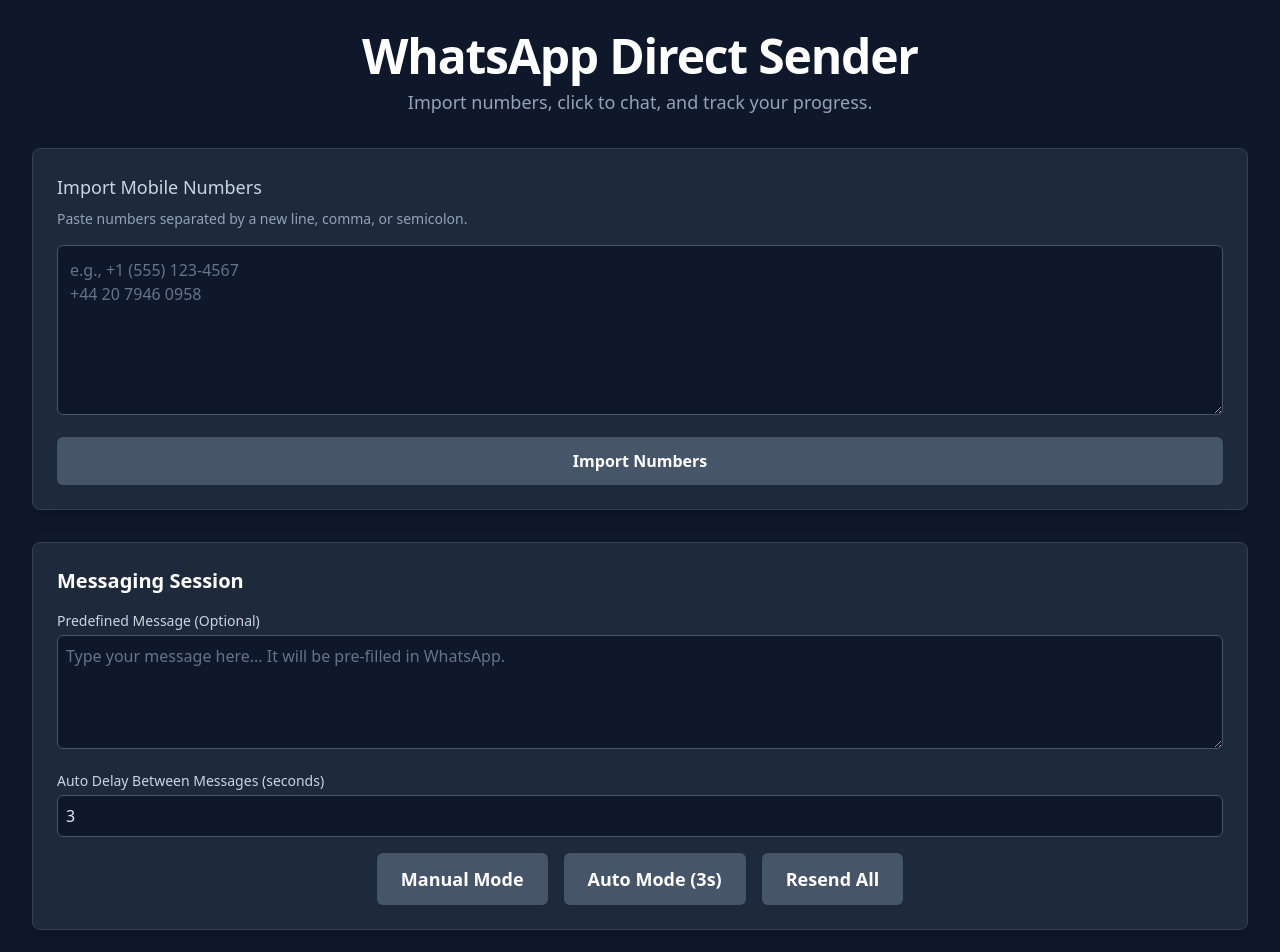
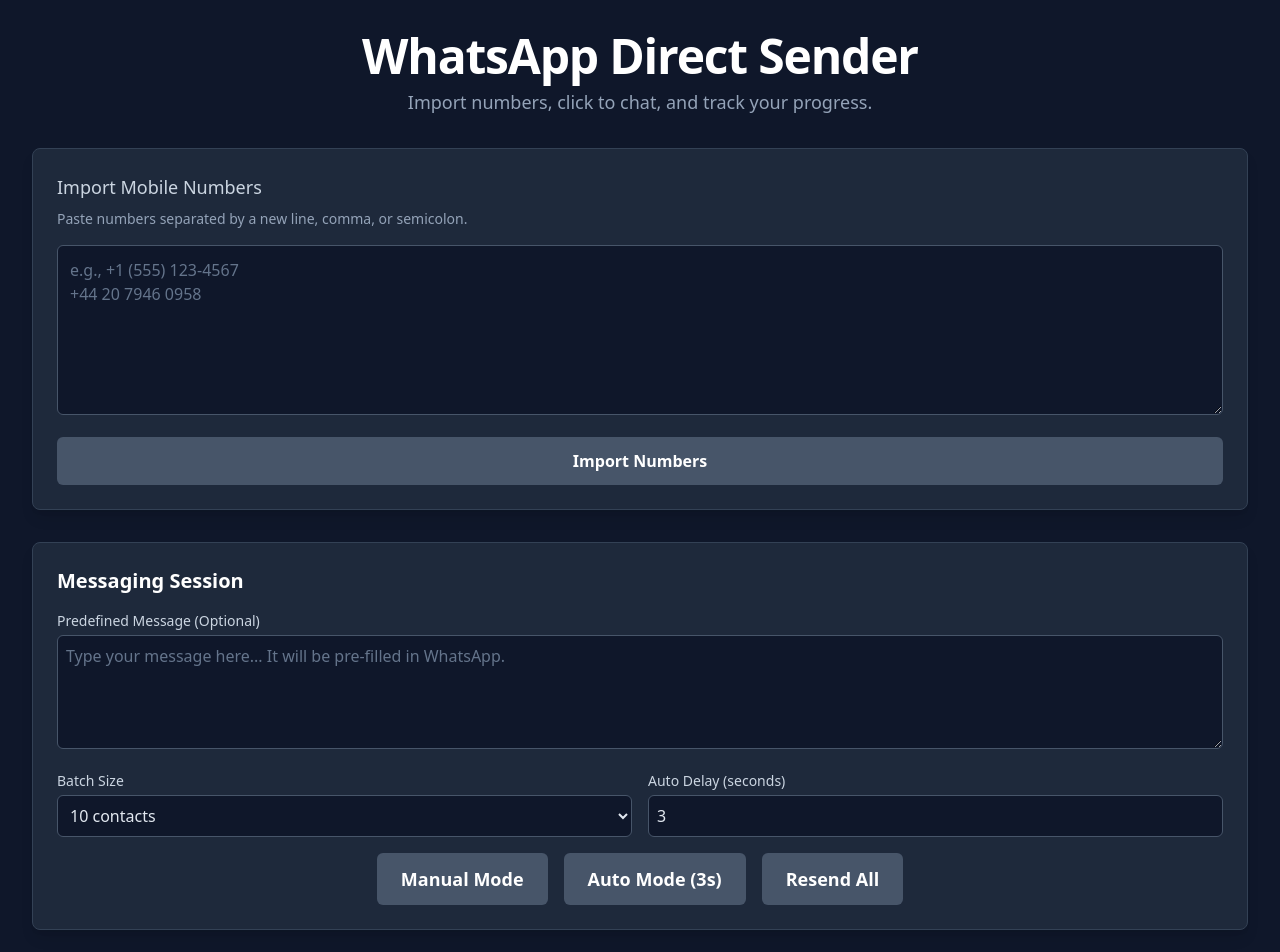
Before and after one commit to sagargosai3/Whatsapp-Bulk-Message-Send, a React (Vite) app: page / in a window 1280 px wide. Shown: the top 952 px of the page. Built offline with nearby package versions, Linux system fonts and the light colour scheme.

Commit message:
added batch prosesing

```diff
--- a/App.tsx
+++ b/App.tsx
@@ -7,6 +7,8 @@ const App: React.FC = () => {
   const [pendingNumbers, setPendingNumbers] = useState<string[]>([]);
   const [completedNumbers, setCompletedNumbers] = useState<string[]>([]);
   const [message, setMessage] = useState('');
+  const [batchSize, setBatchSize] = useState(10);
+  const [currentBatch, setCurrentBatch] = useState(0);
 
   // Simplified Session State
   const [sessionState, setSessionState] = useState<'idle' | 'running'>('idle');
@@ -47,6 +49,7 @@ const App: React.FC = () => {
   const handleStartSession = () => {
       if (pendingNumbers.length > 0) {
           setSessionState('running');
+          setCurrentBatch(1);
           processNumber(pendingNumbers[0]);
       }
   };
@@ -54,14 +57,26 @@ const App: React.FC = () => {
   const handleProcessNextNumber = () => {
     if (pendingNumbers.length > 0) {
       processNumber(pendingNumbers[0]);
+
+      // Check if batch is complete
+      if (currentBatch >= batchSize) {
+        handleStopSession();
+        return;
+      }
+
+      setCurrentBatch(prev => prev + 1);
     }
-    // If the last number was just processed, the list will be empty now.
+
+    // If no more numbers, stop session
     if (pendingNumbers.length <= 1) {
         handleStopSession();
     }
   }
 
-  const handleStopSession = () => setSessionState('idle');
+  const handleStopSession = () => {
+    setSessionState('idle');
+    setCurrentBatch(0);
+  };
 
   return (
     <div className="min-h-screen bg-slate-900 text-gray-100 font-sans p-4 sm:p-6 lg:p-8">
@@ -87,6 +102,9 @@ const App: React.FC = () => {
                 onNext={handleProcessNextNumber}
                 onStop={handleStopSession}
                 onResend={resendToCompleted}
+                batchSize={batchSize}
+                setBatchSize={setBatchSize}
+                currentBatch={currentBatch}
                 pendingCount={pendingNumbers.length}
                 completedCount={completedNumbers.length}
                 totalCount={pendingNumbers.length + completedNumbers.length}
--- a/components/SessionManager.tsx
+++ b/components/SessionManager.tsx
@@ -8,6 +8,9 @@ interface SessionManagerProps {
   onNext: () => void;
   onStop: () => void;
   onResend: () => void;
+  batchSize: number;
+  setBatchSize: (size: number) => void;
+  currentBatch: number;
   pendingCount: number;
   completedCount: number;
   totalCount: number;
@@ -21,6 +24,9 @@ const SessionManager: React.FC<SessionManagerProps> = ({
   onNext,
   onStop,
   onResend,
+  batchSize,
+  setBatchSize,
+  currentBatch,
   pendingCount,
   completedCount,
   totalCount,
@@ -77,10 +83,29 @@ const SessionManager: React.FC<SessionManagerProps> = ({
         />
       </div>
 
-      {/* Auto Mode Delay */}
-      <div className="mb-4">
+      {/* Batch Size and Auto Delay */}
+      <div className="grid grid-cols-1 md:grid-cols-2 gap-4 mb-4">
+        <div>
+          <label htmlFor="batch-input" className="block text-sm font-medium text-slate-300 mb-1">
+            Batch Size
+          </label>
+          <select
+            id="batch-input"
+            value={batchSize}
+            onChange={(e) => setBatchSize(Number(e.target.value))}
+            className="w-full bg-slate-900 border border-slate-600 rounded-md p-2 text-slate-200 focus:ring-2 focus:ring-sky-500 focus:border-sky-500 transition duration-200"
+            disabled={isSessionActive}
+          >
+            <option value={10}>10 contacts</option>
+            <option value={20}>20 contacts</option>
+            <option value={50}>50 contacts</option>
+            <option value={100}>100 contacts</option>
+            <option value={200}>200 contacts</option>
+          </select>
+        </div>
+        <div>
           <label htmlFor="delay-input" className="block text-sm font-medium text-slate-300 mb-1">
-          Auto Delay Between Messages (seconds)
+            Auto Delay (seconds)
           </label>
           <input
             id="delay-input"
@@ -92,6 +117,7 @@ const SessionManager: React.FC<SessionManagerProps> = ({
             className="w-full bg-slate-900 border border-slate-600 rounded-md p-2 text-slate-200 focus:ring-2 focus:ring-sky-500 focus:border-sky-500 transition duration-200"
             disabled={isSessionActive}
           />
+        </div>
       </div>
 
       {/* Action Buttons */}
@@ -155,9 +181,16 @@ const SessionManager: React.FC<SessionManagerProps> = ({
       )}
 
       {totalCount > 0 && sessionState !== 'idle' && (
-          <div className="mt-4">
+          <div className="mt-4 space-y-3">
               <div className="flex justify-between mb-1">
-                  <span className="text-base font-medium text-slate-300">Progress</span>
+                  <span className="text-base font-medium text-slate-300">Batch Progress</span>
+                  <span className="text-sm font-medium text-slate-300">{currentBatch} / {batchSize}</span>
+              </div>
+              <div className="w-full bg-slate-700 rounded-full h-2.5">
+                  <div className="bg-purple-500 h-2.5 rounded-full transition-all duration-500" style={{ width: `${(currentBatch / batchSize) * 100}%` }}></div>
+              </div>
+              <div className="flex justify-between mb-1">
+                  <span className="text-base font-medium text-slate-300">Total Progress</span>
                   <span className="text-sm font-medium text-slate-300">{completedCount} / {totalCount}</span>
               </div>
               <div className="w-full bg-slate-700 rounded-full h-2.5">
```
Lines whose indentation alone changed are shown as unchanged.
